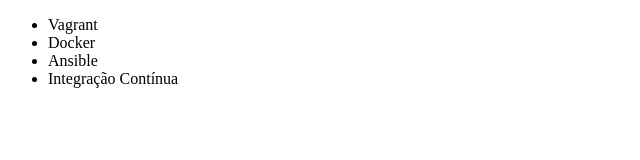
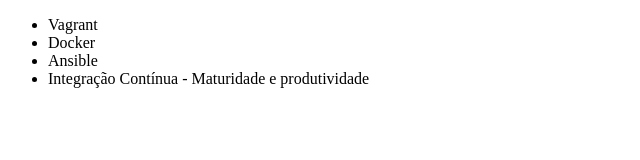
Before and after one commit to DanielCaresma/Alura-git, a plain HTML site: page index.html in a window 1280 px wide. Shown: the whole page, without its empty margins (0-640 px from the left). Drawn offline with Linux system fonts and the light colour scheme.

Commit message:
Renomeando Curso de integração contínua

```diff
--- a/index.html
+++ b/index.html
@@ -9,7 +9,7 @@
         <li>Vagrant</li>
         <li>Docker</li>
         <li>Ansible</li>
-        <li>Integração Contínua</li>
+        <li>Integração Contínua - Maturidade e produtividade</li>
     </ul>
 </body>
 </html>
```
